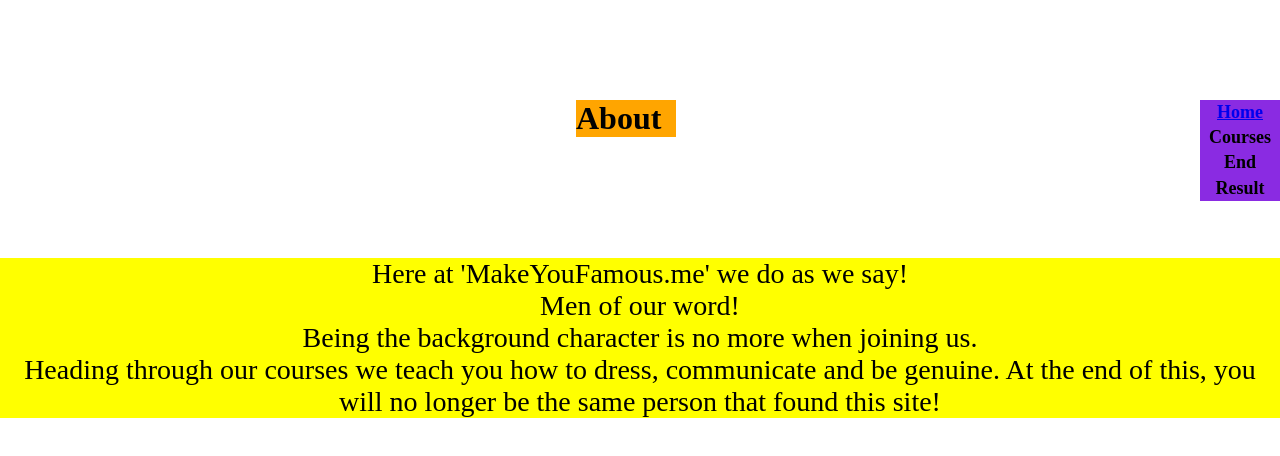
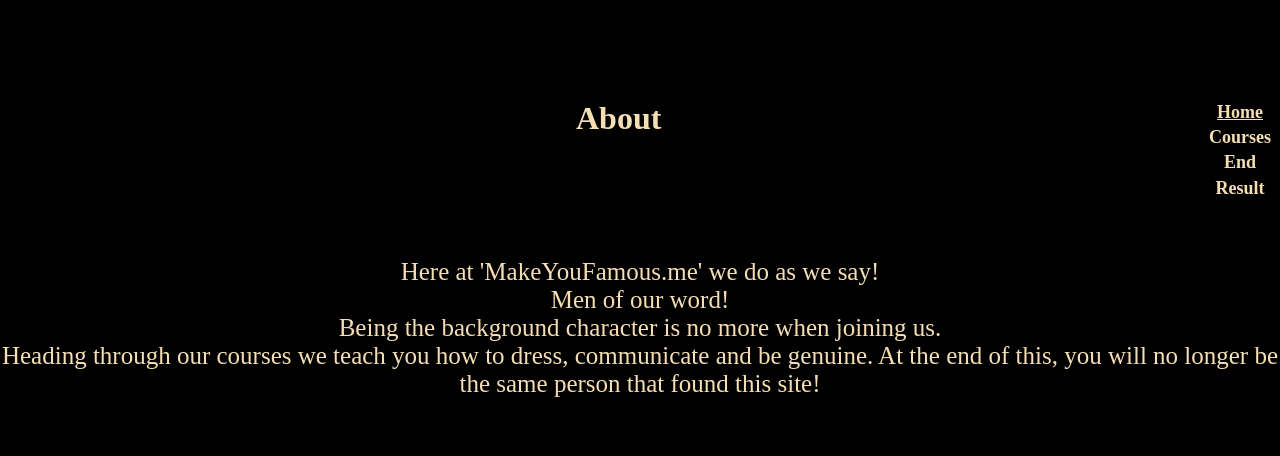
Before and after one commit to DerekStegall/benchmark, a plain HTML site: page about.html in a window 1280 px wide. Drawn offline with Linux system fonts and the light colour scheme.

Commit message:
color changes and zoom-in animation

```diff
--- a/styleA.css
+++ b/styleA.css
@@ -1,29 +1,44 @@
 #about {
- background-color: orange;
- width: 100px;
+ background-color:rgba(0,0,0, .3);
+ width: 0px;
  margin-left: 45%;
  margin-top: 100px;
  display: flex;
  flex-wrap: wrap;
+ color: wheat;
 }
 #about-content {
-   background-color: yellow;
-   font-size: 28px;
+   background-color: rgba(0,0,0, .3);
+    font-size: 25px;
    margin-top: 100px;
+   color: wheat;
 }
 body {
     margin: 0;
     display: flex;
     flex-direction: column;
     text-align: center;
-    background-image: url(images/city.jpg);
-    background-size: cover;
+    background-color: black;
 }
 .nav_control {
-    background-color: blueviolet;
+    background-color: rgba(0,0,0, .3);
     position: absolute;
     right: 0px;
     font-size: 18px;
     line-height: 1.4;
-    max-width: 80px
+    max-width: 80px;
 }
+.zoom-in{
+    animation: zoom-in 3s cubic-bezier(.07,.44,.96,.55);
+}
+@keyframes zoom-in{
+    from {
+        transform: scale(0.3);
+    }
+    to {
+        transform: scale(1);
+    }
+}
+a{
+    color: inherit;
+}
```
Also changed, not shown: images/background.jpeg (added), images/bubble_pic.jpeg (added), images/city.jpg (added), images/courses.html (added), images/dots.png (added), images/starry mountoun.jpeg (added), images/wood table and lights.jpg (added).
